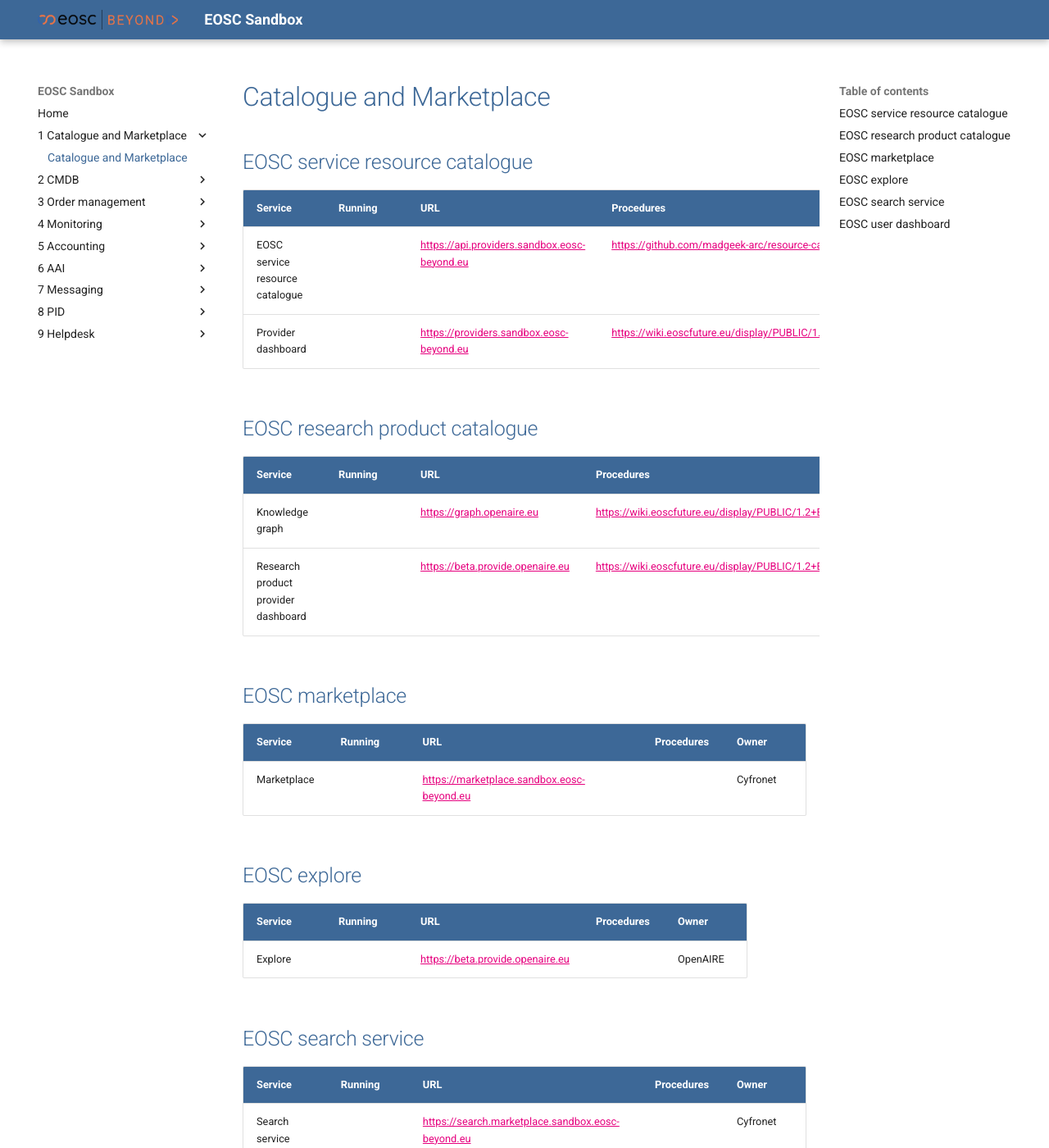
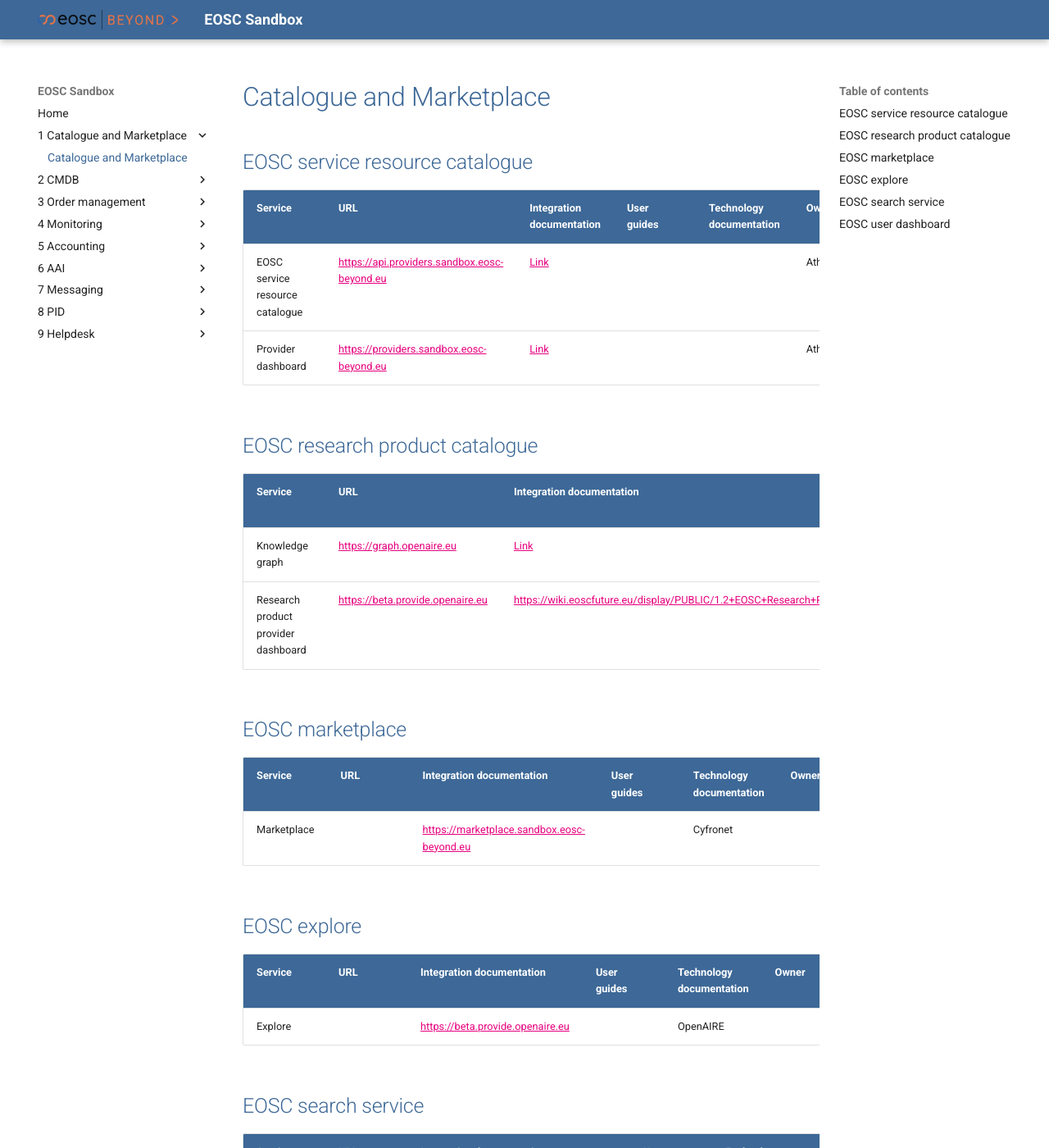
Before and after one commit to eosc-beyond-sandbox/eosc-sandbox, an MkDocs documentation site: the page built from resources/1 Catalogue and Marketplace/Catalogue and Marketplace.md, in a window 1280 px wide and 1400 px high. Shown: the whole window at 82% size. Built offline with MkDocs 1.6.1 and Material for MkDocs 9.7.7, drawn with Linux system fonts in a browser that asks for light colours; some of the changed text lies outside the part shown.

Commit message:
Update Catalogue and Marketplace.md

```diff
--- a/resources/1 Catalogue and Marketplace/Catalogue and Marketplace.md
+++ b/resources/1 Catalogue and Marketplace/Catalogue and Marketplace.md
@@ -2,34 +2,34 @@
 
 ## EOSC service resource catalogue
 
-| Service                         | Running | URL                                          | Procedures                                                                                                                                                                           | Owner  |
-|:--------------------------------|:--------|:---------------------------------------------|:-------------------------------------------------------------------------------------------------------------------------------------------------------------------------------------|:-------|
-| EOSC service resource catalogue |         | [https://api.providers.sandbox.eosc-beyond.eu]() | [https://github.com/madgeek-arc/resource-catalogue-docs]()                                                                                         | Athena |
-| Provider dashboard|         | [https://providers.sandbox.eosc-beyond.eu]()     | [https://wiki.eoscfuture.eu/display/PUBLIC/1.3+EOSC+Service+Catalogue%3A+Architecture+and+Interoperability+Guidelines]() | Athena |
+| Service                         |  URL                            | Integration documentation | User guides | Technology documentation | Owner  |
+|:-------------------------------- |:------------------------------ |:--------------------------|:------------|:-------------------------|:-------|
+| EOSC service resource catalogue | [https://api.providers.sandbox.eosc-beyond.eu]() | [Link](https://github.com/madgeek-arc/resource-catalogue-docs) | | | Athena |
+| Provider dashboard | [https://providers.sandbox.eosc-beyond.eu]()     | [Link](https://wiki.eoscfuture.eu/display/PUBLIC/1.3+EOSC+Service+Catalogue%3A+Architecture+and+Interoperability+Guidelines) | | | Athena |
 
 ## EOSC research product catalogue
 
-| Service                         | Running | URL                                          | Procedures                                                                                                                                                                           | Owner  |
-|:--------------------------------|:--------|:---------------------------------------------|:-------------------------------------------------------------------------------------------------------------------------------------------------------------------------------------|:-------|
-| Knowledge graph |         | [https://graph.openaire.eu]() | [https://wiki.eoscfuture.eu/display/PUBLIC/1.2+EOSC+Research+Product+Catalogue%3A+Architecture+and+Interoperability+Guidelines]() | OpenAIRE |
-| Research product provider dashboard	 |         |[https://beta.provide.openaire.eu]() | [https://wiki.eoscfuture.eu/display/PUBLIC/1.2+EOSC+Research+Product+Catalogue%3A+Architecture+and+Interoperability+Guidelines]() | OpenAIRE |
+| Service                         |  URL                            | Integration documentation | User guides | Technology documentation | Owner  |
+|:-------------------------------- |:------------------------------ |:--------------------------|:------------|:-------------------------|:-------|
+| Knowledge graph |      [https://graph.openaire.eu]() | [Link](https://wiki.eoscfuture.eu/display/PUBLIC/1.2+EOSC+Research+Product+Catalogue%3A+Architecture+and+Interoperability+Guidelines) | | | OpenAIRE |
+| Research product provider dashboard    |[https://beta.provide.openaire.eu]() | [https://wiki.eoscfuture.eu/display/PUBLIC/1.2+EOSC+Research+Product+Catalogue%3A+Architecture+and+Interoperability+Guidelines]() | OpenAIRE |
 
 ## EOSC marketplace
-| Service                         | Running | URL                                          | Procedures                                                                                                                                                                           | Owner  |
-|:--------------------------------|:--------|:---------------------------------------------|:-------------------------------------------------------------------------------------------------------------------------------------------------------------------------------------|:-------|
+| Service                         |  URL                            | Integration documentation | User guides | Technology documentation | Owner  |
+|:-------------------------------- |:------------------------------ |:--------------------------|:------------|:-------------------------|:-------|
 | Marketplace |         | [https://marketplace.sandbox.eosc-beyond.eu]() | | Cyfronet |
 
 ## EOSC explore
-| Service                         | Running | URL                                          | Procedures                                                                                                                                                                           | Owner  |
-|:--------------------------------|:--------|:---------------------------------------------|:-------------------------------------------------------------------------------------------------------------------------------------------------------------------------------------|:-------|
+| Service                         |  URL                            | Integration documentation | User guides | Technology documentation | Owner  |
+|:-------------------------------- |:------------------------------ |:--------------------------|:------------|:-------------------------|:-------|
 | Explore |         | [https://beta.provide.openaire.eu]() | | OpenAIRE |
 
 ## EOSC search service
-| Service                         | Running | URL                                          | Procedures                                                                                                                                                                           | Owner  |
-|:--------------------------------|:--------|:---------------------------------------------|:-------------------------------------------------------------------------------------------------------------------------------------------------------------------------------------|:-------|
+| Service                         |  URL                            | Integration documentation | User guides | Technology documentation | Owner  |
+|:-------------------------------- |:------------------------------ |:--------------------------|:------------|:-------------------------|:-------|
 | Search service |         | [https://search.marketplace.sandbox.eosc-beyond.eu]() | | Cyfronet |
 
 ## EOSC user dashboard
-| Service                         | Running | URL                                          | Procedures                                                                                                                                                                           | Owner  |
-|:--------------------------------|:--------|:---------------------------------------------|:-------------------------------------------------------------------------------------------------------------------------------------------------------------------------------------|:-------|
+| Service                         |  URL                            | Integration documentation | User guides | Technology documentation | Owner  |
+|:-------------------------------- |:------------------------------ |:--------------------------|:------------|:-------------------------|:-------|
 | User dashboard |         | [https://my.sandbox.eosc-beyond.eu]() | | Cyfronet |
```
